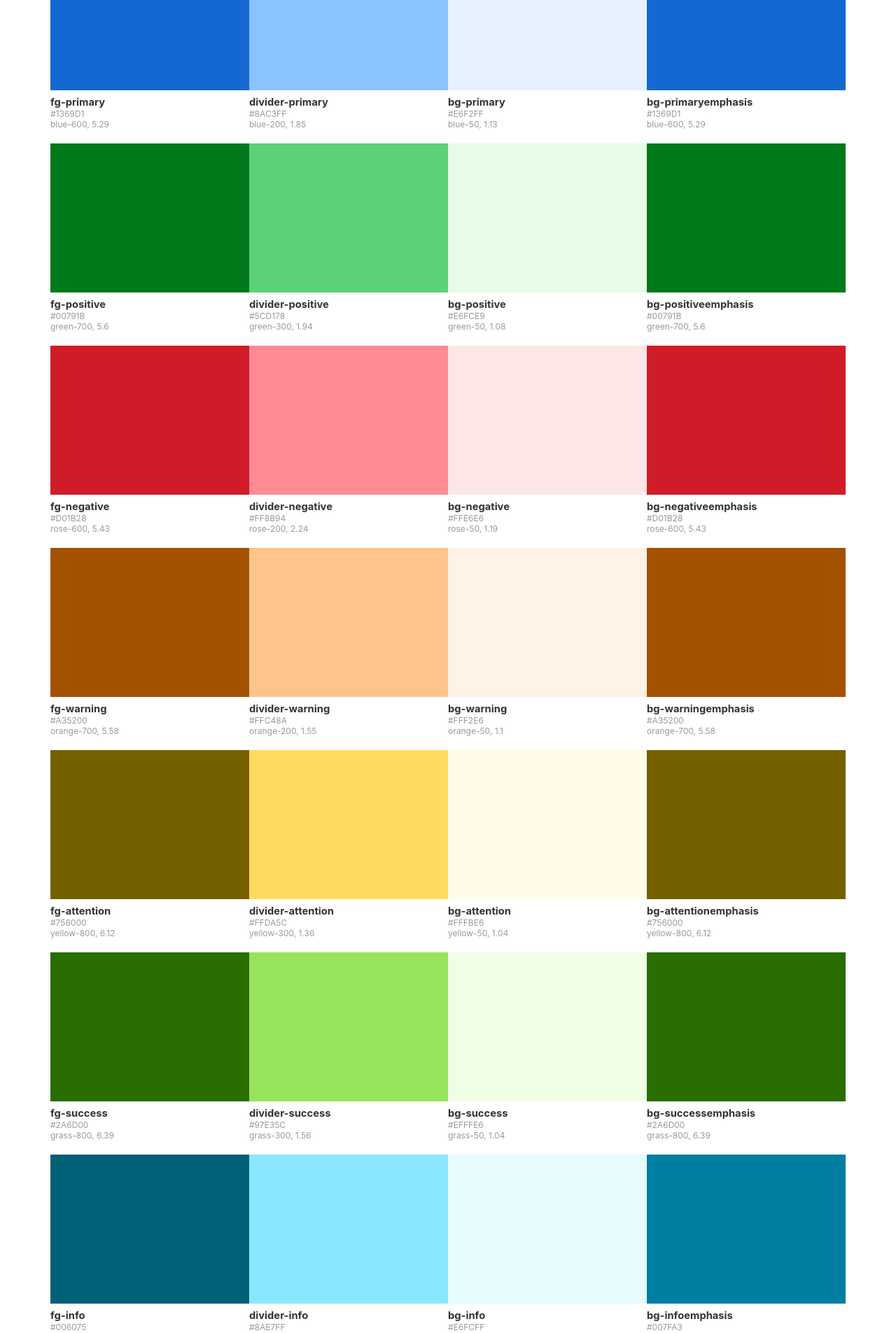
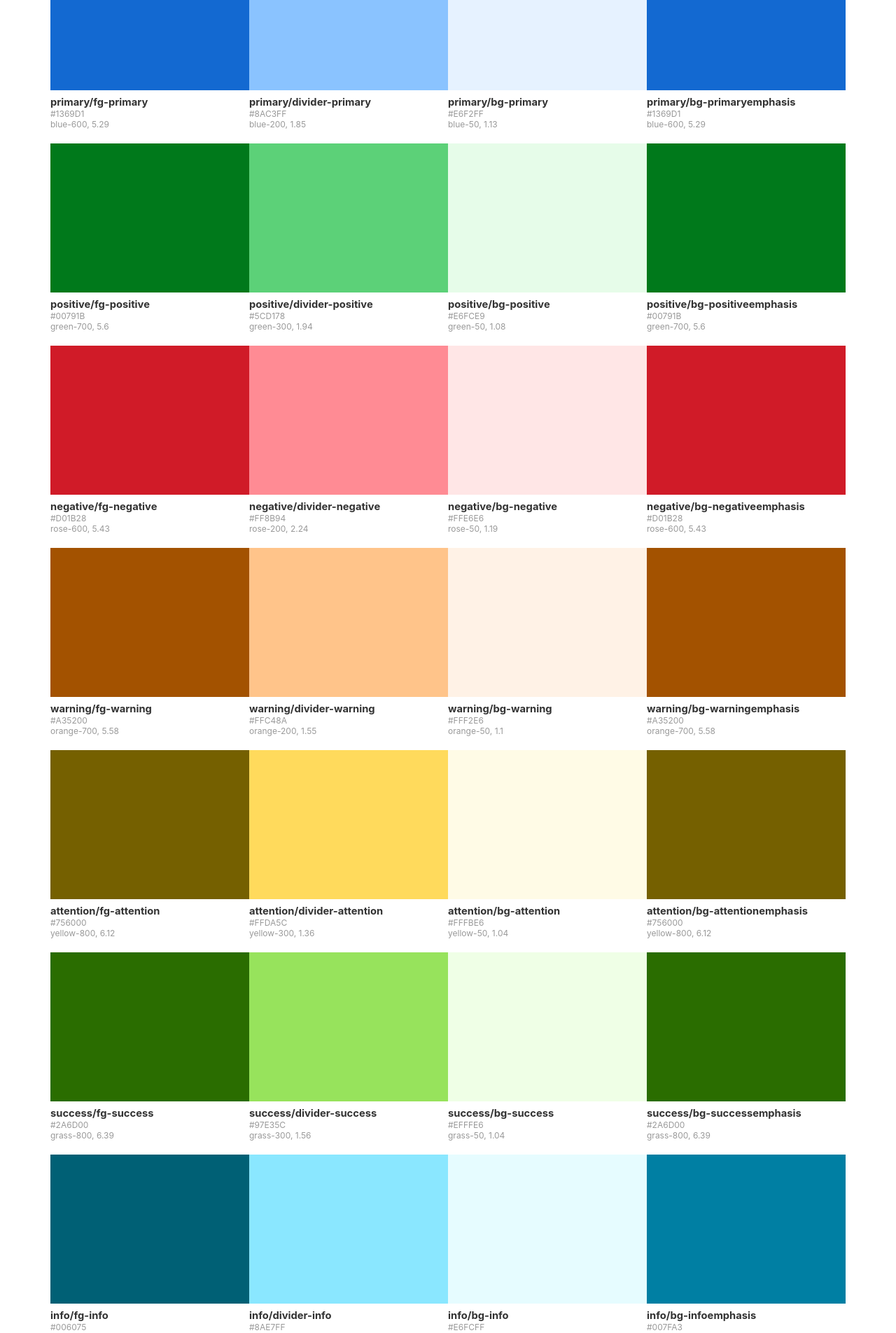
Before and after one commit to dannymcclain/gen-color-scale, a Svelte app: page / in a window 1280 px wide. Shown: the part 3960-5865 px from the top of the page at 70% size. Built offline with nearby package versions, Linux system fonts and the light colour scheme.

Commit message:
updating role names

```diff
--- a/src/components/SwatchList.svelte
+++ b/src/components/SwatchList.svelte
@@ -295,26 +295,26 @@
     ];
 
     let functionalRoles = [
-        {
+            {
             "swatch": "primary",
             "colors": [
                 {
-                    "name": "fg-primary",
+                    "name": "primary/fg-primary",
                     "color": "#1369d1",
                     "description": "blue-600, 5.29"
                 },
                 {
-                    "name": "divider-primary",
+                    "name": "primary/divider-primary",
                     "color": "#8ac3ff",
                     "description": "blue-200, 1.85"
                 },
                 {
-                    "name": "bg-primary",
+                    "name": "primary/bg-primary",
                     "color": "#e6f2ff",
                     "description": "blue-50, 1.13"
                 },
                 {
-                    "name": "bg-primaryEmphasis",
+                    "name": "primary/bg-primaryEmphasis",
                     "color": "#1369d1",
                     "description": "blue-600, 5.29"
                 }
@@ -324,22 +324,22 @@
             "swatch": "positive",
             "colors": [
                 {
-                    "name": "fg-positive",
+                    "name": "positive/fg-positive",
                     "color": "#00791b",
                     "description": "green-700, 5.6"
                 },
                 {
-                    "name": "divider-positive",
+                    "name": "positive/divider-positive",
                     "color": "#5cd178",
                     "description": "green-300, 1.94"
                 },
                 {
-                    "name": "bg-positive",
+                    "name": "positive/bg-positive",
                     "color": "#e6fce9",
                     "description": "green-50, 1.08"
                 },
                 {
-                    "name": "bg-positiveEmphasis",
+                    "name": "positive/bg-positiveEmphasis",
                     "color": "#00791b",
                     "description": "green-700, 5.6"
                 }
@@ -349,22 +349,22 @@
             "swatch": "negative",
             "colors": [
                 {
-                    "name": "fg-negative",
+                    "name": "negative/fg-negative",
                     "color": "#d01b28",
                     "description": "rose-600, 5.43"
                 },
                 {
-                    "name": "divider-negative",
+                    "name": "negative/divider-negative",
                     "color": "#ff8b94",
                     "description": "rose-200, 2.24"
                 },
                 {
-                    "name": "bg-negative",
+                    "name": "negative/bg-negative",
                     "color": "#ffe6e6",
                     "description": "rose-50, 1.19"
                 },
                 {
-                    "name": "bg-negativeEmphasis",
+                    "name": "negative/bg-negativeEmphasis",
                     "color": "#d01b28",
                     "description": "rose-600, 5.43"
                 }
@@ -374,22 +374,22 @@
             "swatch": "warning",
             "colors": [
                 {
-                    "name": "fg-warning",
+                    "name": "warning/fg-warning",
                     "color": "#a35200",
                     "description": "orange-700, 5.58"
                 },
                 {
-                    "name": "divider-warning",
+                    "name": "warning/divider-warning",
                     "color": "#ffc48a",
                     "description": "orange-200, 1.55"
                 },
                 {
-                    "name": "bg-warning",
+                    "name": "warning/bg-warning",
                     "color": "#fff2e6",
                     "description": "orange-50, 1.1"
                 },
                 {
-                    "name": "bg-warningEmphasis",
+                    "name": "warning/bg-warningEmphasis",
                     "color": "#a35200",
                     "description": "orange-700, 5.58"
                 }
@@ -399,22 +399,22 @@
             "swatch": "attention",
             "colors": [
                 {
-                    "name": "fg-attention",
+                    "name": "attention/fg-attention",
                     "color": "#756000",
                     "description": "yellow-800, 6.12"
                 },
                 {
-                    "name": "divider-attention",
+                    "name": "attention/divider-attention",
                     "color": "#ffda5c",
                     "description": "yellow-300, 1.36"
                 },
                 {
-                    "name": "bg-attention",
+                    "name": "attention/bg-attention",
                     "color": "#fffbe6",
                     "description": "yellow-50, 1.04"
                 },
                 {
-                    "name": "bg-attentionEmphasis",
+                    "name": "attention/bg-attentionEmphasis",
                     "color": "#756000",
                     "description": "yellow-800, 6.12"
                 }
@@ -424,22 +424,22 @@
             "swatch": "success",
             "colors": [
                 {
-                    "name": "fg-success",
+                    "name": "success/fg-success",
                     "color": "#2a6d00",
                     "description": "grass-800, 6.39"
                 },
                 {
-                    "name": "divider-success",
+                    "name": "success/divider-success",
                     "color": "#97e35c",
                     "description": "grass-300, 1.56"
                 },
                 {
-                    "name": "bg-success",
+                    "name": "success/bg-success",
                     "color": "#efffe6",
                     "description": "grass-50, 1.04"
                 },
                 {
-                    "name": "bg-successEmphasis",
+                    "name": "success/bg-successEmphasis",
                     "color": "#2a6d00",
                     "description": "grass-800, 6.39"
                 }
@@ -449,22 +449,22 @@
             "swatch": "info",
             "colors": [
                 {
-                    "name": "fg-info",
+                    "name": "info/fg-info",
                     "color": "#006075",
                     "description": "sky-800, 7.17"
                 },
                 {
-                    "name": "divider-info",
+                    "name": "info/divider-info",
                     "color": "#8ae7ff",
                     "description": "sky-200, 1.4"
                 },
                 {
-                    "name": "bg-info",
+                    "name": "info/bg-info",
                     "color": "#e6fcff",
                     "description": "sky-50, 1.06"
                 },
                 {
-                    "name": "bg-infoEmphasis",
+                    "name": "info/bg-infoEmphasis",
                     "color": "#007fa3",
                     "description": "sky-700, 4.6"
                 }
```
